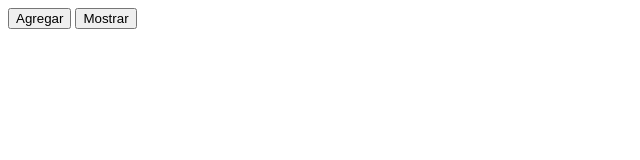
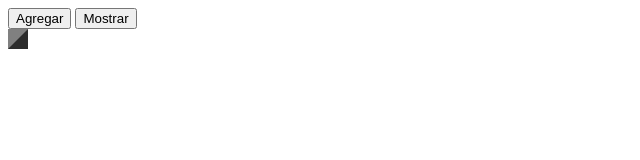
Before and after one commit to Nahue2/JavaScript-2022, a plain HTML site: page Tp Final completo/index.html in a window 1280 px wide. Shown: the full height of the page, 0-640 px from the left. Drawn offline with Linux system fonts and the light colour scheme.

Commit message:
Add files via upload

```diff
--- a/Tp Final completo/index.html
+++ b/Tp Final completo/index.html
@@ -9,7 +9,7 @@
 <body>
   <button id="boton">Agregar</button>
   <button id="boton">Mostrar</button>
- <ul id="listaDeAlumnado"></ul>
+ <table border="10" id="listaDeAlumnado"></table>
 
     <script src="./index.js"></script>
 </body>
```
